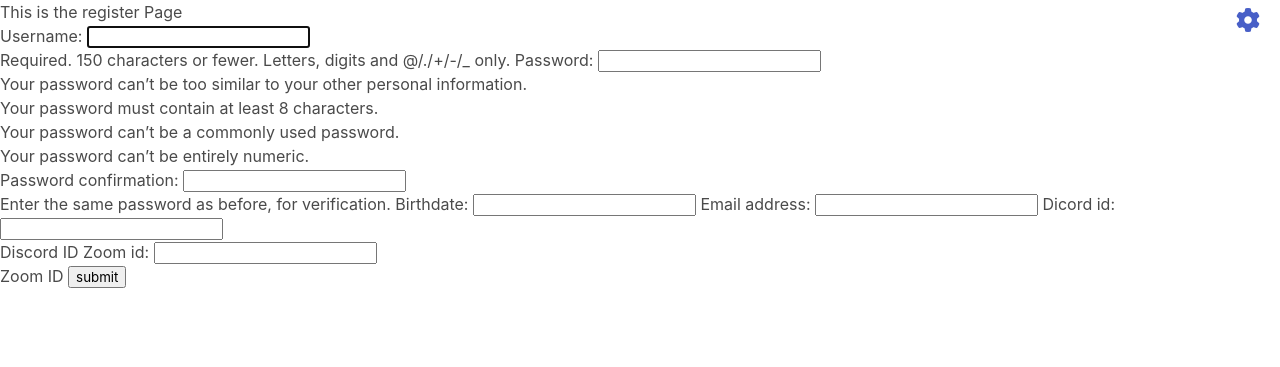
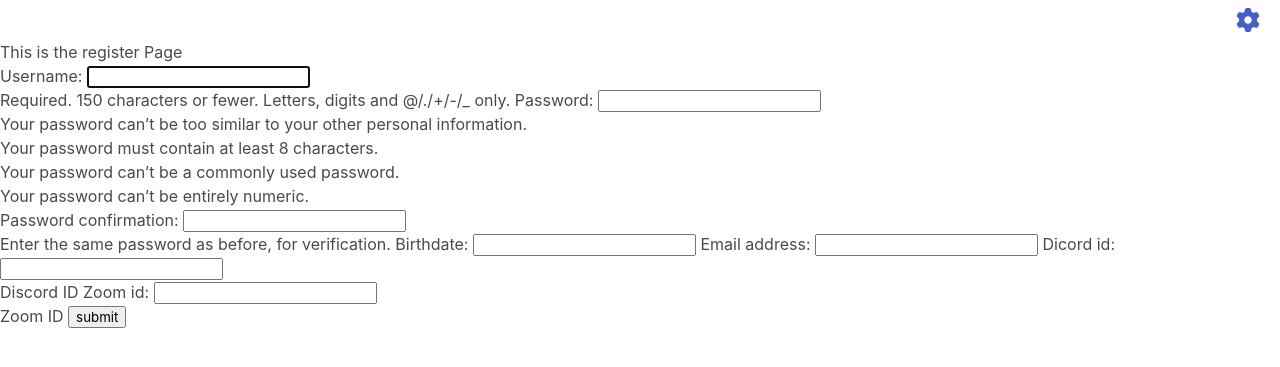
Before and after one commit to efmarcial/running_app, a Django app: page /register/ in a window 1280 px wide. Shown: the top 367 px of the page. Run offline with Django 4.2, Linux system fonts and the light colour scheme; some libraries are stand-ins or nearby versions.

```diff
--- a/main_app/static/main_app/main.css
+++ b/main_app/static/main_app/main.css
@@ -20,6 +20,8 @@
 
 .topnav {
     background-color: white;
+    overflow: hidden;
+    height: 40px;
 }
 
 .topnav-right{
```
